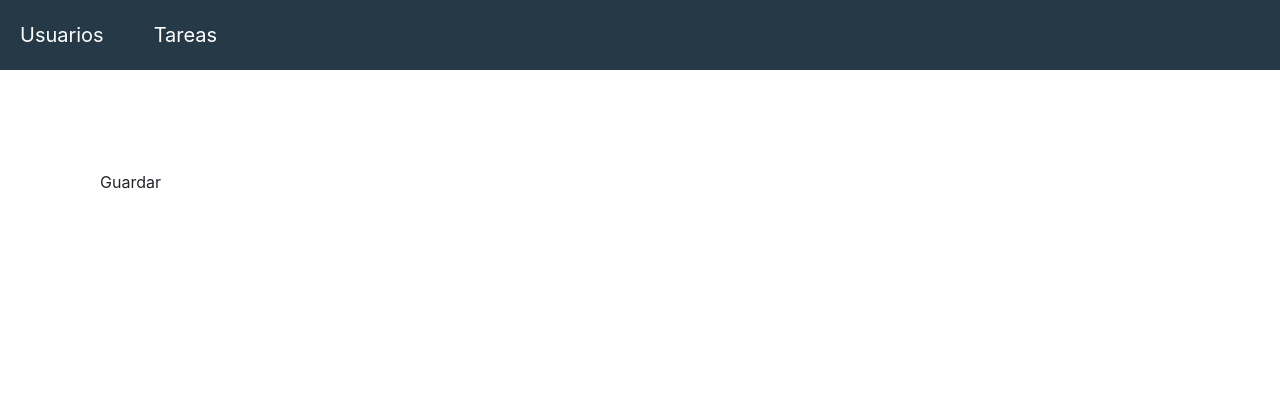
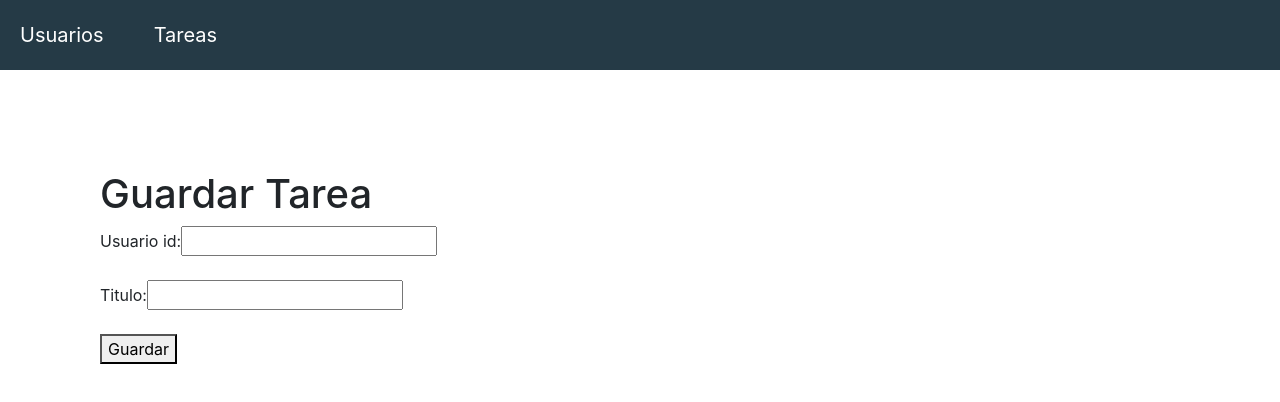
Before and after one commit to kerkox/platzi-react-redux, a React (Create React App) app: page /tareas/guardar in a window 1280 px wide. Shown: the top 402 px of the page. Built offline with nearby package versions, Linux system fonts and the light colour scheme.

Commit message:
Se crea formulario de crear tarea

```diff
--- a/src/components/Tareas/Guardar.js
+++ b/src/components/Tareas/Guardar.js
@@ -3,7 +3,18 @@ import React, { Component } from 'react'
  class Guardar extends Component {
   render() {
     return (
-     <div>Guardar</div>
+     <div>
+       <h1>Guardar Tarea</h1>
+       Usuario id:
+       <input type="number"/>
+       <br/><br/>
+       Titulo:
+       <input type="text"/>
+       <br/><br/>
+       <button>
+         Guardar
+       </button>
+     </div>
     )
   }
 }
```
